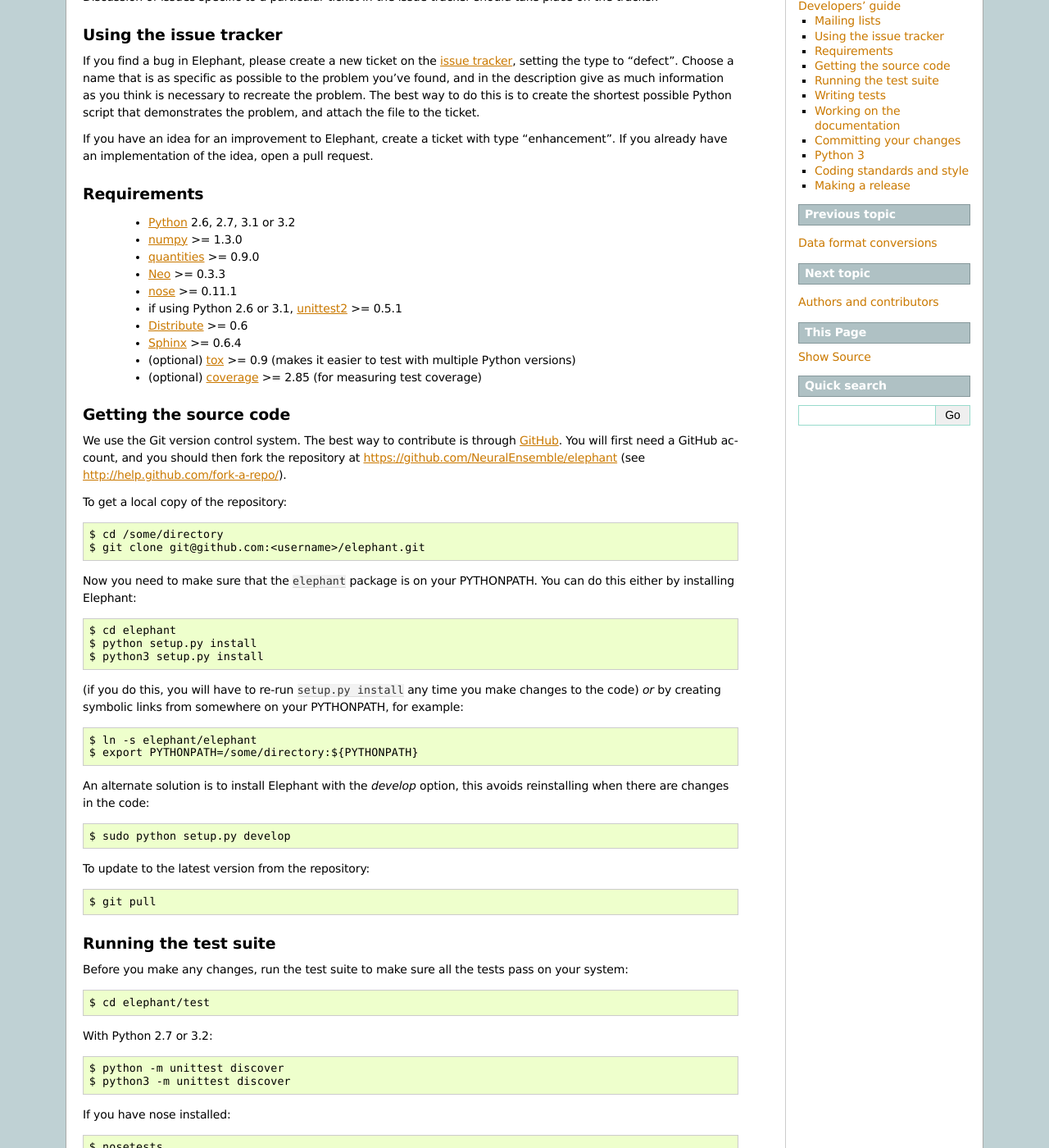
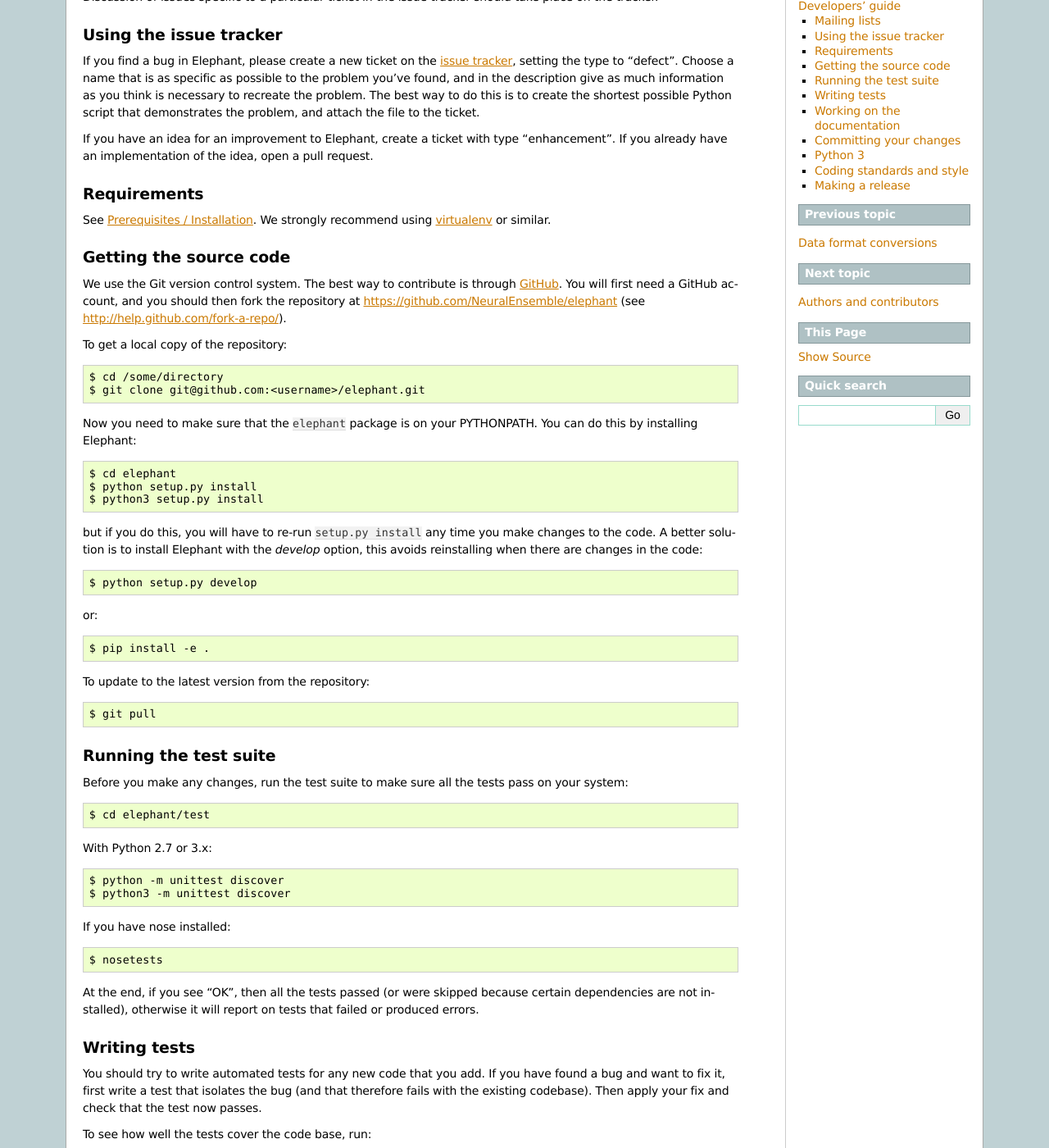
Before and after one commit to NeuralEnsemble/elephant, a Sphinx documentation site: the page built from doc/developers_guide.rst, in a window 1280 px wide and 1400 px high, scrolled down 236 px. Shown: the whole window at 82% size. Built offline with Sphinx 7.4.7, drawn with Linux system fonts in a browser that asks for light colours; formulas are drawn with MathJax 3; some of the changed text lies outside the part shown.

Commit message:
Updated version number to 0.1.0

```diff
--- a/doc/developers_guide.rst
+++ b/doc/developers_guide.rst
@@ -33,16 +33,7 @@ If you have an idea for an improvement to Elephant, create a ticket with type
 Requirements
 ------------
 
-    * Python_ 2.6, 2.7, 3.1 or 3.2
-    * numpy_ >= 1.3.0
-    * quantities_ >= 0.9.0
-    * Neo_ >= 0.3.3
-    * nose_ >= 0.11.1
-    * if using Python 2.6 or 3.1, unittest2_ >= 0.5.1
-    * Distribute_ >= 0.6
-    * Sphinx_ >= 0.6.4
-    * (optional) tox_ >= 0.9 (makes it easier to test with multiple Python versions)
-    * (optional) coverage_ >= 2.85 (for measuring test coverage)
+See :doc:`install`. We strongly recommend using virtualenv_ or similar.
 
 
 Getting the source code
@@ -59,23 +50,21 @@ To get a local copy of the repository::
     $ git clone git@github.com:<username>/elephant.git
 
 Now you need to make sure that the ``elephant`` package is on your PYTHONPATH.
-You can do this either by installing Elephant::
+You can do this by installing Elephant::
 
     $ cd elephant
     $ python setup.py install
     $ python3 setup.py install
 
-(if you do this, you will have to re-run ``setup.py install`` any time you make
-changes to the code) *or* by creating symbolic links from somewhere on your
-PYTHONPATH, for example::
+but if you do this, you will have to re-run ``setup.py install`` any time you make
+changes to the code. A better solution is to install Elephant with the *develop* option,
+this avoids reinstalling when there are changes in the code::
 
-    $ ln -s elephant/elephant
-    $ export PYTHONPATH=/some/directory:${PYTHONPATH}
+    $ python setup.py develop
 
-An alternate solution is to install Elephant with the *develop* option, this avoids
-reinstalling when there are changes in the code::
+or::
 
-    $ sudo python setup.py develop
+    $ pip install -e .
 
 To update to the latest version from the repository::
 
@@ -90,7 +79,7 @@ on your system::
 
     $ cd elephant/test
 
-With Python 2.7 or 3.2::
+With Python 2.7 or 3.x::
 
     $ python -m unittest discover
     $ python3 -m unittest discover
@@ -174,7 +172,7 @@ Coding standards and style
 --------------------------
 
 All code should conform as much as possible to `PEP 8`_, and should run with
-Python 2.6, 2.7, 3.1, 3.2 and 3.3.
+Python 2.7, 3.2, 3.3 and 3.4.
 
 
 Making a release
@@ -194,14 +192,13 @@ To build a source package::
 To upload the package to `PyPI`_ (if you have the necessary permissions)::
 
     $ python setup.py sdist upload
-    $ python setup.py upload_docs --upload-dir=doc/build/html
 
 .. should we also distribute via software.incf.org
 
 Finally, tag the release in the Git repository and push it::
 
     $ git tag <version>
-    $ git push --tags origin
+    $ git push --tags upstream
 
 
 .. make a release branch
@@ -211,9 +208,6 @@ Finally, tag the release in the Git repository and push it::
 .. _Python: http://www.python.org
 .. _nose: http://somethingaboutorange.com/mrl/projects/nose/
 .. _neo: http://neuralensemble.org/neo
-.. _unittest2: http://pypi.python.org/pypi/unittest2
-.. _Distribute: http://pypi.python.org/pypi/distribute
-.. _tox: http://codespeak.net/tox/
 .. _coverage: http://nedbatchelder.com/code/coverage/
 .. _`PEP 8`: http://www.python.org/dev/peps/pep-0008/
 .. _`issue tracker`: https://github.com/NeuralEnsemble/elephant/issues
@@ -227,3 +221,4 @@ Finally, tag the release in the Git repository and push it::
 .. _PyPI: http://pypi.python.org
 .. _GitHub: http://github.com
 .. _`NumPy docstring standard`: https://github.com/numpy/numpy/blob/master/doc/HOWTO_DOCUMENT.rst.txt
+.. _`virtualenv`: https://virtualenv.pypa.io/en/latest/
--- a/doc/install.rst
+++ b/doc/install.rst
@@ -11,7 +11,7 @@ Dependencies
 ============
 
 The following packages are required to use Elephant:
-    * Python_ >= 2.6
+    * Python_ >= 2.7
     * numpy_ >= 1.6.2
     * scipy_ >= 0.11.0
     * quantities_ >= 0.9.0
--- a/elephant/__init__.py
+++ b/elephant/__init__.py
@@ -20,3 +20,5 @@ try:
     from . import pandas_bridge
 except ImportError:
     pass
+
+__version__ = "0.1.0"
--- a/setup.py
+++ b/setup.py
@@ -14,7 +14,7 @@ extras_require = {'pandas': ['pandas>=0.14.0'],
 
 setup(
     name="elephant",
-    version='0.1dev',
+    version='0.1.0',
     packages=['elephant', 'elephant.test'],
     install_requires=install_requires,
     extras_require=extras_require,
```
Also changed, not shown: other parts of doc/developers_guide.rst (+12 -3 lines).
